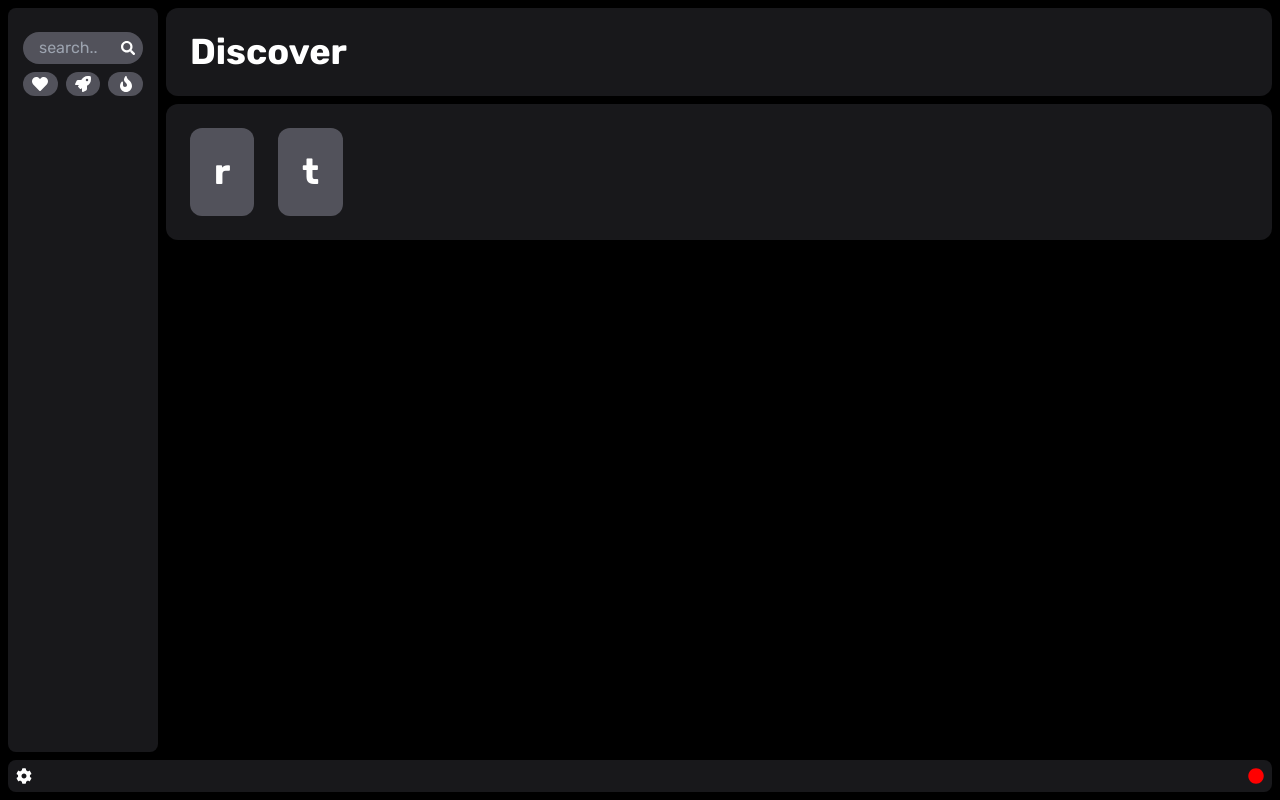
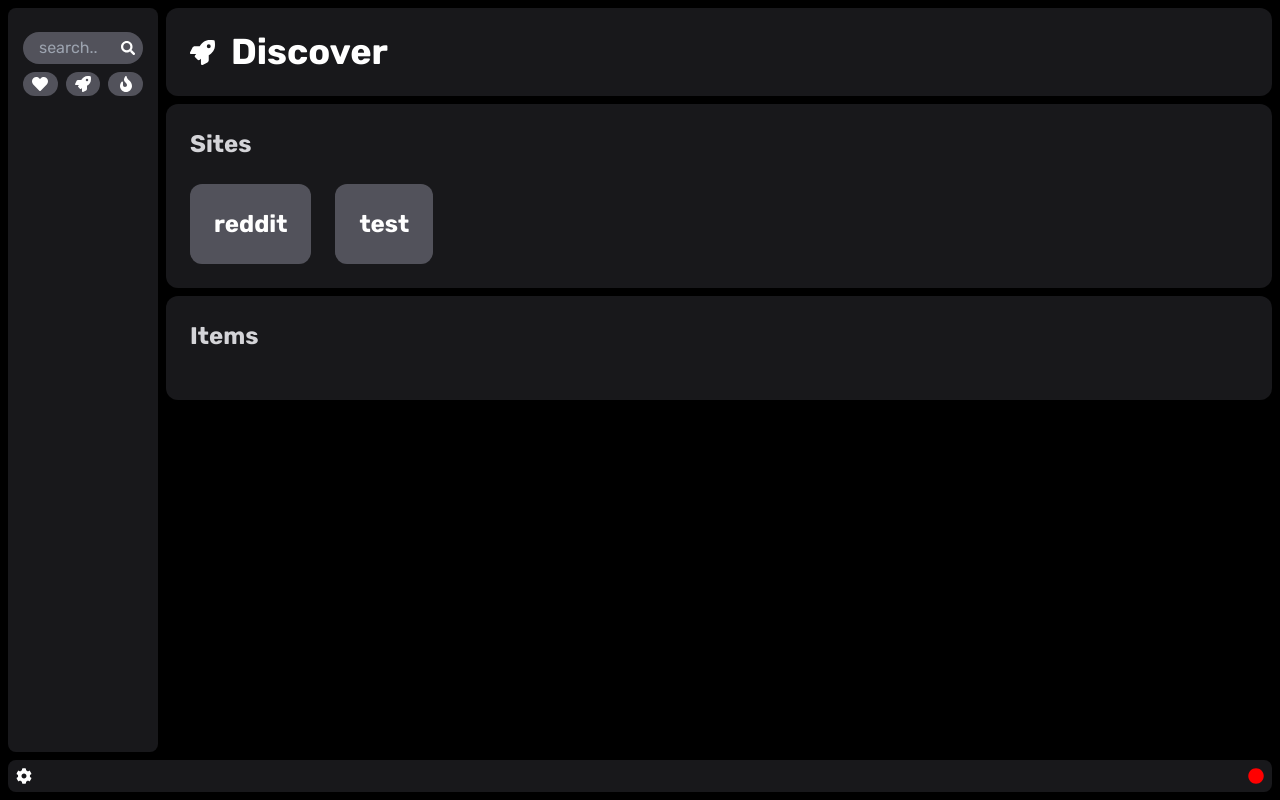
Before and after one commit to kajgm/websalestracker, a React (Vite) app in the folder client/: page /discover in a window 1280 px wide. Built offline with nearby package versions, Linux system fonts and the light colour scheme.

Commit message:
initial discover page layout

```diff
--- a/client/src/components/SideBar/SideBar.tsx
+++ b/client/src/components/SideBar/SideBar.tsx
@@ -45,7 +45,7 @@ function SideBar() {
     <>
       <div className="relative flex overflow-y-hidden select-none">
         <div
-          className="relative flex flex-col gap-2 py-6 bg-gray-dark2 rounded-lg"
+          className="relative flex flex-col gap-2 pt-6 bg-gray-dark2 rounded-lg"
           style={{ width: `${width / 16}rem` }}
         >
           <Navigation />
--- a/client/src/pages/Discover.tsx
+++ b/client/src/pages/Discover.tsx
@@ -1,6 +1,7 @@
 import React from 'react';
 import { addSiteConfig } from '../slices/configSlice';
 import { useAppDispatch } from '../hooks';
+import { FaRocket } from 'react-icons/fa';
 
 import Main from '../layouts/Main';
 
@@ -19,10 +20,13 @@ function Discover() {
   return (
     <>
       <Main>
-        <div className="p-6 mb-2 bg-gray-dark2 rounded-xl">
+        <div className="flex flex-row p-6 mb-2 bg-gray-dark2 rounded-xl items-center space-x-4">
+          <FaRocket size={25} />
           <h1 className="text-4xl font-rubik font-bold">Discover</h1>
         </div>
-        <div className="flex flex-row gap-6 p-6 mb-2 bg-gray-dark2 rounded-xl">
+        <div className="mb-2 bg-gray-dark2 p-6 rounded-xl">
+          <h2 className="text-2xl font-rubik font-bold text-gray-light pb-6">Sites</h2>
+          <div className="flex flex-row gap-6">
             {data &&
               data.map((site) => {
                 return (
@@ -33,12 +37,16 @@ function Discover() {
                       dispatch(addSiteConfig(localConfig));
                     }}
                     key={site.name}
-                  className="text-4xl font-rubik font-bold p-6 bg-gray2 rounded-xl gap-2"
+                    className="text-2xl font-rubik font-bold p-6 bg-gray2 rounded-xl gap-2"
                   >
-                  {site.name[0]}
+                    {site.name}
                   </button>
                 );
               })}
+          </div>
+        </div>
+        <div className="mb-2 bg-gray-dark2 p-6 rounded-xl">
+          <h2 className="text-2xl font-rubik font-bold text-gray-light pb-6">Items</h2>
         </div>
       </Main>
     </>
```
Lines whose indentation alone changed are shown as unchanged.
